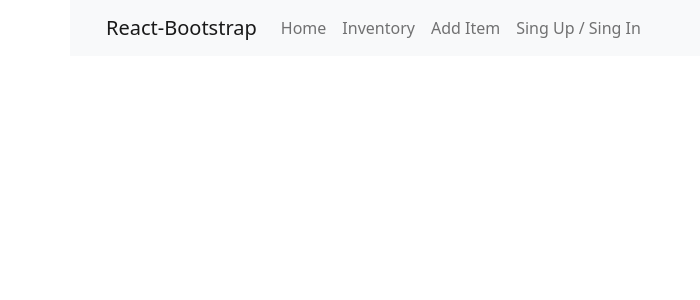
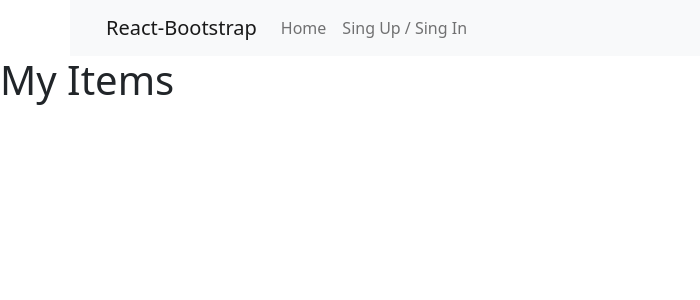
Before and after one commit to arafathossion/assignment_eleven_client, a React (Create React App) app: page /myitems in a window 1280 px wide. Shown: the top 300 px of the page, without its empty margins (0-700 px from the left). Built offline with nearby package versions, Linux system fonts and the light colour scheme; no server answers.

Commit message:
woking on my items page

```diff
--- a/src/App.js
+++ b/src/App.js
@@ -6,6 +6,7 @@ import Inventory from './Pages/Inventory/Inventory';
 import SingleInventory from './Pages/SingleInventory/SingleInventory';
 import AddItem from './Pages/AddItem/AddItem';
 import Login from './Pages/Login/Login';
+import MyItems from './Pages/MyItems/MyItems';
 
 function App() {
   return (
@@ -17,8 +18,9 @@ function App() {
        <Route path='/' element={<Home></Home>}></Route>
        <Route path='/home' element={<Home></Home>}></Route>
        <Route path='/inventory' element={<Inventory></Inventory>}></Route>
+       <Route path='/additem' element={<AddItem></AddItem>}></Route>
+       <Route path='myitems' element={<MyItems></MyItems>}></Route>
        <Route path='/inventory/:id' element={<SingleInventory></SingleInventory>}></Route>
-       <Route path='/additem' element={<AddItem></AddItem>}></Route>
        <Route path='/login' element={<Login></Login>}></Route>
      </Routes>
 
--- a/src/Components/Header/Header.js
+++ b/src/Components/Header/Header.js
@@ -18,8 +18,15 @@ const Header = () => {
                         <Navbar.Collapse id="basic-navbar-nav">
                             <Nav className="me-auto">
                                 <Nav.Link as={NavLink} to='/'>Home</Nav.Link>
-                                <Nav.Link as={NavLink} to='/inventory'>Inventory</Nav.Link>
-                                <Nav.Link as={NavLink} to='/additem'>Add Item</Nav.Link>
+
+                                {
+                                    user &&
+                                    <>
+                                     <Nav.Link as={NavLink} to='/inventory'>Manage inventory</Nav.Link>
+                                    <Nav.Link as={NavLink} to='/myitems'>My Items</Nav.Link>
+                                    <Nav.Link as={NavLink} to='/additem'>Add Item</Nav.Link>
+                                    </>
+                                }
                                 {
                                     user? <button className='btn' onClick={() => {
                                         signOut(auth);
--- /dev/null
+++ b/src/Pages/MyItems/MyItems.js
@@ -0,0 +1,11 @@
+import React from 'react';
+
+const MyItems = () => {
+    return (
+        <div>
+            <h1>My Items</h1>
+        </div>
+    );
+};
+
+export default MyItems;
```
Also changed, not shown: src/Pages/MyItems/MyItems.css (added).
